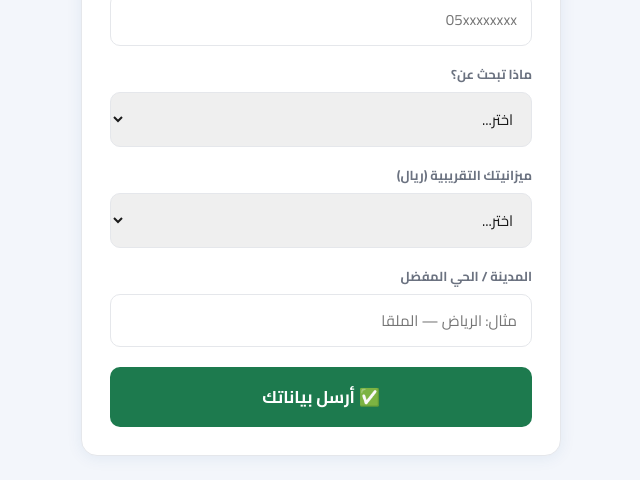
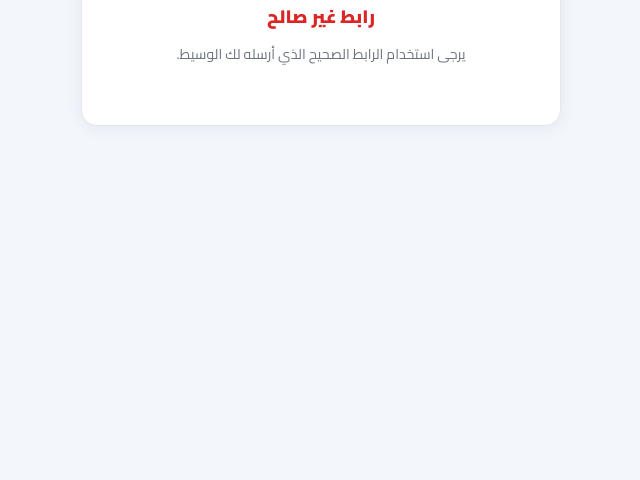
Before and after one commit to khashaimi/waseetCRM, a website: page app/public/lead.html in a window 1280 px wide. Shown: the part 359-839 px from the top of the page, without its empty margins (319-959 px from the left). After the commit the page ends 800 px from the top, so only its background shows below. Drawn offline with Linux system fonts and the light colour scheme.

Commit message:
fix: show invalid link error when agency ID missing from lead form URL

```diff
--- a/app/public/lead.html
+++ b/app/public/lead.html
@@ -72,13 +72,23 @@ p{color:#6B7280;font-size:14px;margin-top:6px}
 <script>
 const AGENCY_ID = new URLSearchParams(window.location.search).get('agency');
 
+// If no agency ID in URL, show a clear message instead of a broken form
+if (!AGENCY_ID) {
+  document.getElementById('form-card').innerHTML = `
+    <div style="text-align:center;padding:30px 10px">
+      <div style="font-size:48px;margin-bottom:16px">⚠️</div>
+      <h2 style="font-size:18px;font-weight:900;color:#DC2626;margin-bottom:8px">رابط غير صالح</h2>
+      <p style="color:#6B7280;font-size:14px">يرجى استخدام الرابط الصحيح الذي أرسله لك الوسيط.</p>
+    </div>`;
+}
+
 async function submitLead(e) {
   e.preventDefault();
   document.getElementById('error').style.display = 'none';
   const fd = new FormData(e.target);
   const data = Object.fromEntries(fd);
   if (data.budget_max) data.budget_max = parseFloat(data.budget_max);
-  if (AGENCY_ID) data.agency_id = parseInt(AGENCY_ID);
+  data.agency_id = parseInt(AGENCY_ID);
   try {
     const res = await fetch('/api/leads', {
       method: 'POST',
```
